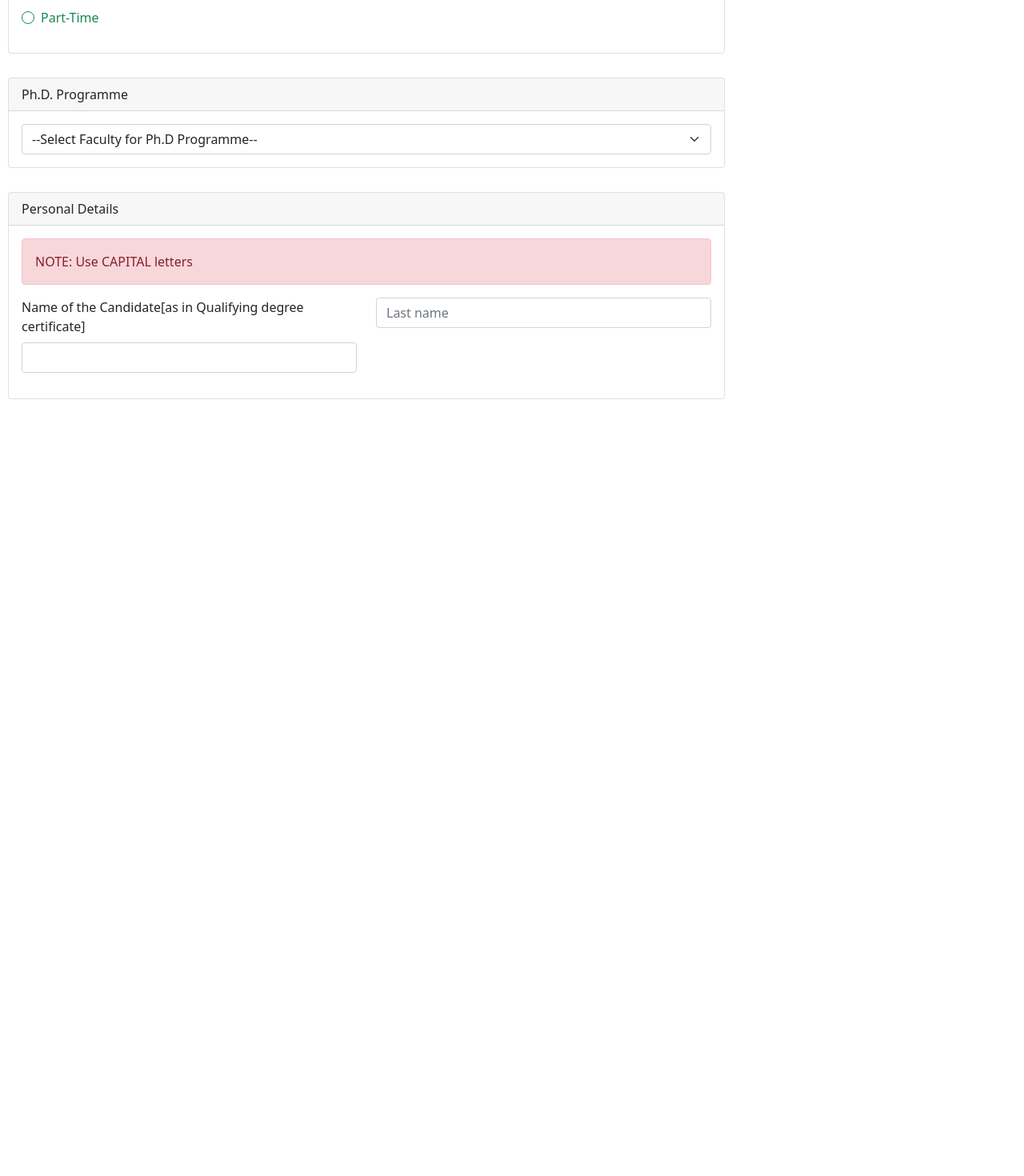
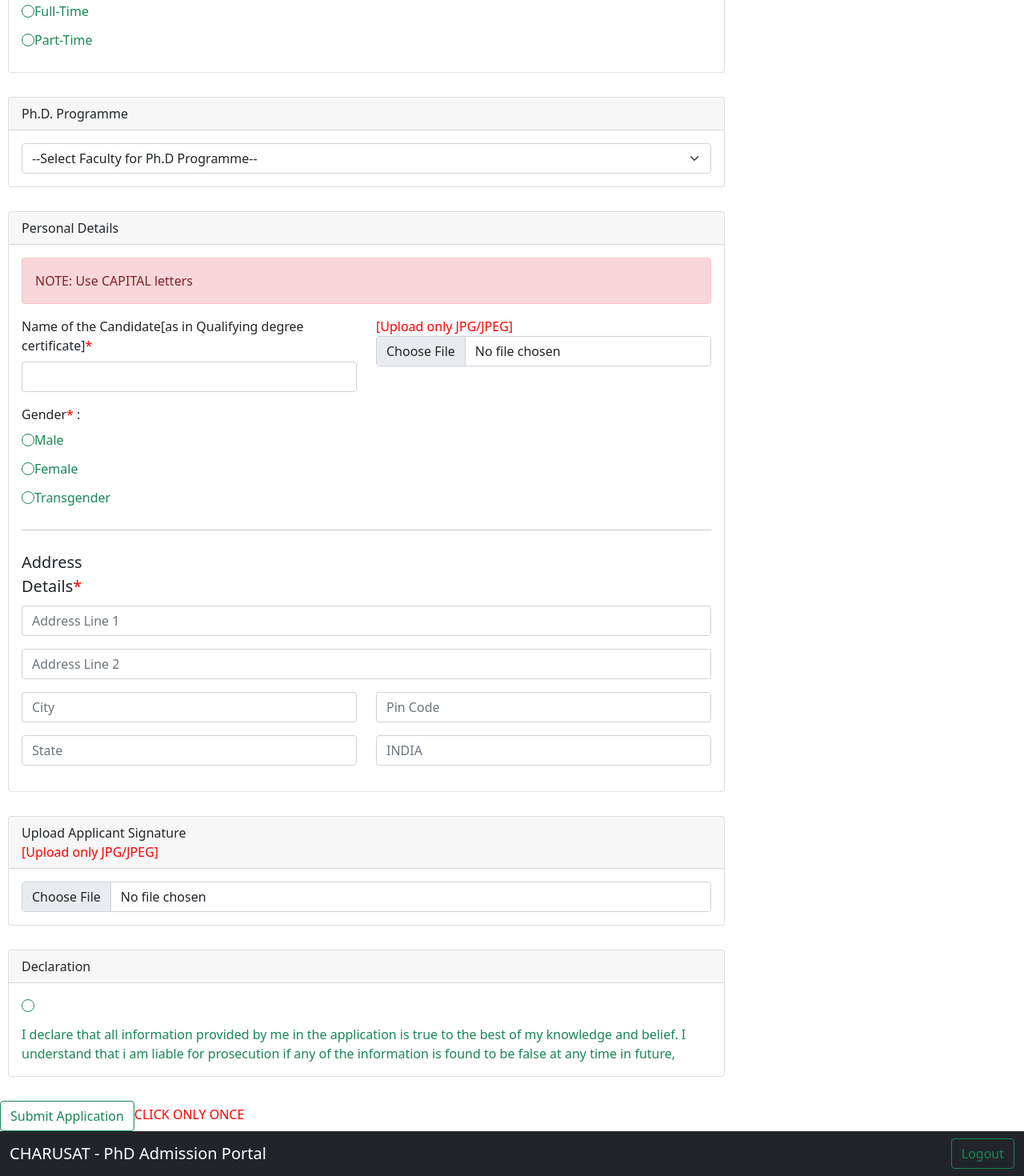
Before and after one commit to saheelsapovadia/AWT-Practical-Task, a React (Create React App) app in the folder client/: page / in a window 1280 px wide. Shown: the part 547-2017 px from the top of the page at 80% size. Before the commit the page ends 1076 px from the top, so only its background shows below. Built offline with nearby package versions, Linux system fonts and the light colour scheme.

Commit message:
Home Update2

```diff
--- a/client/src/Home/Home.js
+++ b/client/src/Home/Home.js
@@ -1,12 +1,18 @@
 import React from "react";
-import { Form, Button, Card, Container, Navbar, Alert,Row,Col } from "react-bootstrap";
+import {
+	Form,
+	Button,
+	Card,
+	Container,
+	Navbar,
+	Alert,
+	Row,
+	Col,
+} from "react-bootstrap";
 import CardHeader from "react-bootstrap/esm/CardHeader";
 import "./Home.css";
 
 const Home = () => {
-	const [value, setValue] = React.useState(2);
-	const handleChange = (val) => setValue(val);
-
 	return (
 		<>
 			<Navbar bg="dark" expand="md" variant="dark">
@@ -26,12 +32,12 @@ const Home = () => {
 								<Form.Control />
 							</Form.Group>
 
-							<Form.Group>
+							<Form.Group className="mb-3">
 								<Form.Label>Transaction Date</Form.Label>
 								<Form.Control type="date" name="date_of_birth"></Form.Control>
 							</Form.Group>
 
-							<Form.Group>
+							<Form.Group className="mb-3">
 								<Form.Label>Amount Rs.</Form.Label>
 								<Form.Control type="text" placeholder="1500" readOnly />
 							</Form.Group>
@@ -50,18 +56,11 @@ const Home = () => {
 					<CardHeader>Ph.D. Programme Type</CardHeader>
 					<Card.Body>
 						<Form>
-							<div key={"radio"} className="mb-3">
-								<Form.Check type={"radio"}>
-									<Form.Check.Input type={"radio"} isValid />
-									<Form.Check.Label>Full-Time</Form.Check.Label>
-								</Form.Check>
-							</div>
-							<div key={"radio"} className="mb-3">
-								<Form.Check type={"radio"}>
-									<Form.Check.Input type={"radio"} isValid />
-									<Form.Check.Label>Part-Time</Form.Check.Label>
-								</Form.Check>
-							</div>
+							<Form.Check.Input type={"radio"} isValid className="mb-3" />
+							<Form.Check.Label>Full-Time</Form.Check.Label>
+							<br />
+							<Form.Check.Input type={"radio"} isValid className="mb-3" />
+							<Form.Check.Label>Part-Time</Form.Check.Label>
 						</Form>
 					</Card.Body>
 				</Card>
@@ -89,17 +88,104 @@ const Home = () => {
 								<Form.Group className="mb-3">
 									<Form.Label>
 										Name of the Candidate[as in Qualifying degree certificate]
+										<span style={{ color: "red" }}>*</span>
 									</Form.Label>
 									<Form.Control />
 								</Form.Group>
 							</Col>
 							<Col>
-								<Form.Control placeholder="Last name" />
+								<Form.Group>
+									<Form.Label />
+									<span style={{ color: "red" }}>[Upload only JPG/JPEG]</span>
+									<Form.Control type="file" />
+								</Form.Group>
 							</Col>
 						</Row>
+						<Form>
+							<Form.Label>
+								Gender
+								<span style={{ color: "red" }}>*</span> :
+							</Form.Label>
+							<br />
+							<Form.Check.Input type={"radio"} isValid className="mb-3" />
+							<Form.Check.Label>Male</Form.Check.Label>
+							<br />
+							<Form.Check.Input type={"radio"} isValid className="mb-3" />
+							<Form.Check.Label>Female</Form.Check.Label>
+							<br />
+							<Form.Check.Input type={"radio"} isValid className="mb-3" />
+							<Form.Check.Label>Transgender</Form.Check.Label>
+							<br />
+						</Form>
+						<hr />
+						<Form>
+							<Form.Label column="lg" lg={2}>
+								Address Details
+								<span style={{ color: "red" }}>*</span>
+							</Form.Label>
+							<Form.Control
+								type="text"
+								placeholder="Address Line 1"
+								className="mb-3"
+							/>
+							<Form.Control
+								type="text"
+								placeholder="Address Line 2"
+								className="mb-3"
+							/>
+							<Row className="mb-3">
+								<Col>
+									<Form.Control type="text" placeholder="City" />
+								</Col>
+								<Col>
+									<Form.Control type="text" placeholder="Pin Code" />
+								</Col>
+							</Row>
+							<Row className="mb-3">
+								<Col>
+									<Form.Control type="text" placeholder="State" />
+								</Col>
+								<Col>
+									<Form.Control type="text" placeholder="INDIA" />
+								</Col>
+							</Row>
+						</Form>
+					</Card.Body>
+				</Card>
+
+				<Card>
+					<CardHeader>
+						Upload Applicant Signature <br />
+						<span style={{ color: "red" }}>[Upload only JPG/JPEG]</span>
+					</CardHeader>
+					<Card.Body>
+						<Form.Control type="file" />
+					</Card.Body>
+				</Card>
+
+				<Card>
+					<CardHeader>Declaration</CardHeader>
+					<Card.Body>
+						<Form.Check.Input type={"radio"} isValid className="mb-3" />
+						<Form.Check.Label>
+							I declare that all information provided by me in the application
+							is true to the best of my knowledge and belief. I understand that
+							i am liable for prosecution if any of the information is found to
+							be false at any time in future,
+						</Form.Check.Label>
 					</Card.Body>
 				</Card>
 			</div>
+
+			<Button variant="outline-success">Submit Application</Button>
+			<span style={{ color: "red" }}>CLICK ONLY ONCE</span>
+
+			<Navbar bg="dark" expand="md" variant="dark">
+				<Container fluid>
+					<Navbar.Brand href="#">CHARUSAT - PhD Admission Portal</Navbar.Brand>
+					<Button variant="outline-success">Logout</Button>
+				</Container>
+			</Navbar>
 		</>
 	);
 };
```
